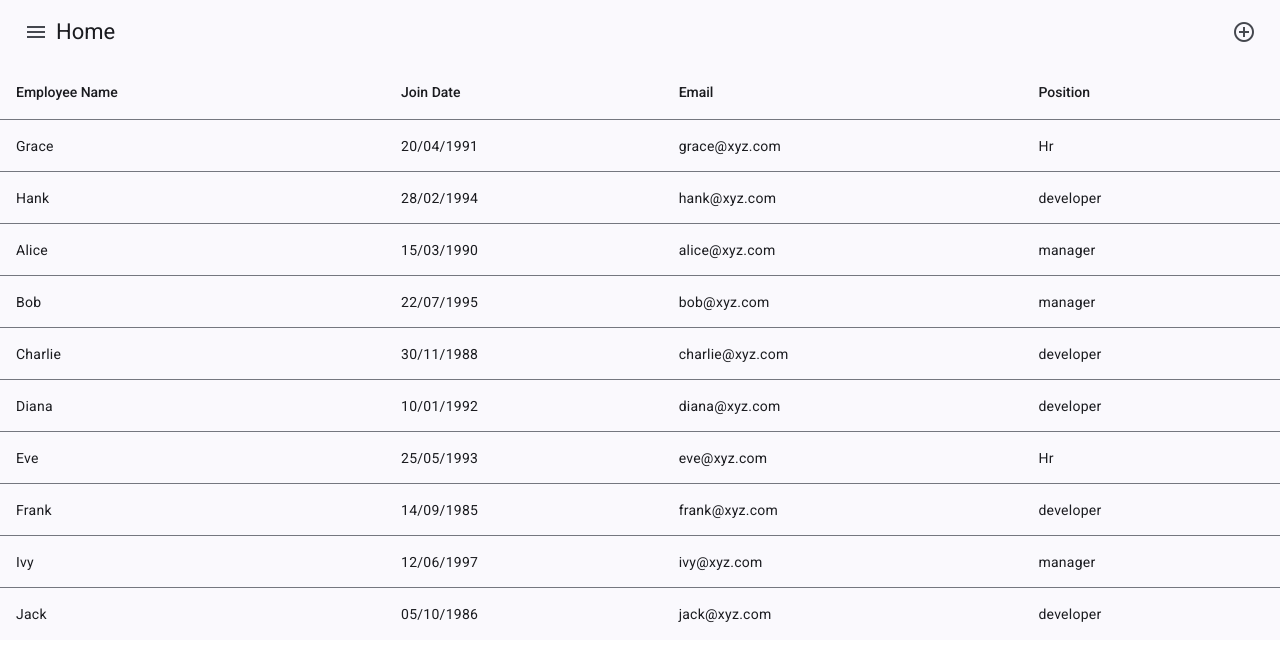
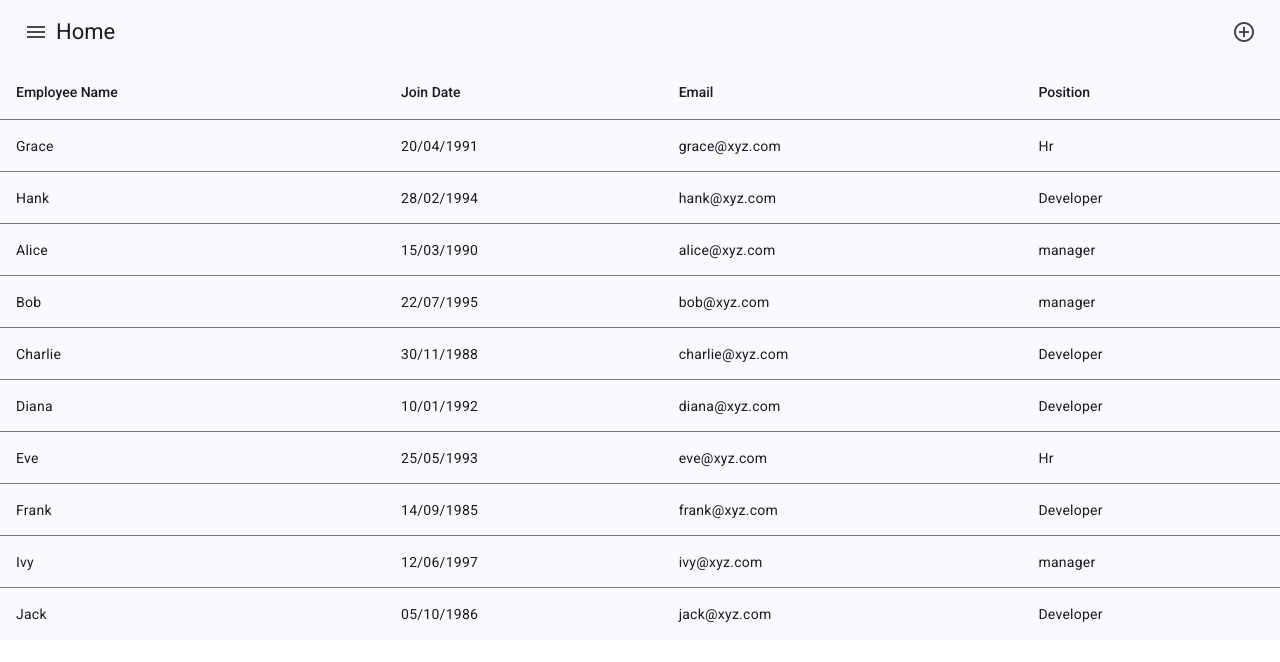
Before and after one commit to Pranjiljain26/emp, an Angular app: page / in a window 1280 px wide. Shown: the top 662 px of the page. Built offline with nearby package versions, Linux system fonts and the light colour scheme.

Commit message:
changed spelling from developer to Developer, now preselect works fine

```diff
--- a/src/app/MyComponents/employee-dialog/edit-employee/edit-employee.component.ts
+++ b/src/app/MyComponents/employee-dialog/edit-employee/edit-employee.component.ts
@@ -72,9 +72,7 @@ export class EditEmployeeComponent implements OnInit {
     if (!this.employeeForm.invalid) {
       let newEmp = this.createEmployee();
       this.emps.editEmployee(this.oldEmployeeData, newEmp);
-      // setting the single employee in server after edit
       this.oldEmployeeData = newEmp;
-      // console.log(newEmp);
       this.dialogRef.close(newEmp);
     }
   }
--- a/src/app/MyServices/emps-data.service.ts
+++ b/src/app/MyServices/emps-data.service.ts
@@ -20,7 +20,7 @@ export class EmpsDataService {
         name: "Hank",
         joindate: "28/02/1994",
         email: "hank@xyz.com",
-        position: "developer",
+        position: "Developer",
       },
       {
         name: "Alice",
@@ -38,13 +38,13 @@ export class EmpsDataService {
         name: "Charlie",
         joindate: "30/11/1988",
         email: "charlie@xyz.com",
-        position: "developer",
+        position: "Developer",
       },
       {
         name: "Diana",
         joindate: "10/01/1992",
         email: "diana@xyz.com",
-        position: "developer",
+        position: "Developer",
       },
       {
         name: "Eve",
@@ -56,7 +56,7 @@ export class EmpsDataService {
         name: "Frank",
         joindate: "14/09/1985",
         email: "frank@xyz.com",
-        position: "developer",
+        position: "Developer",
       },
 
       {
@@ -69,7 +69,7 @@ export class EmpsDataService {
         name: "Jack",
         joindate: "05/10/1986",
         email: "jack@xyz.com",
-        position: "developer",
+        position: "Developer",
       },
     ];
   }
```
